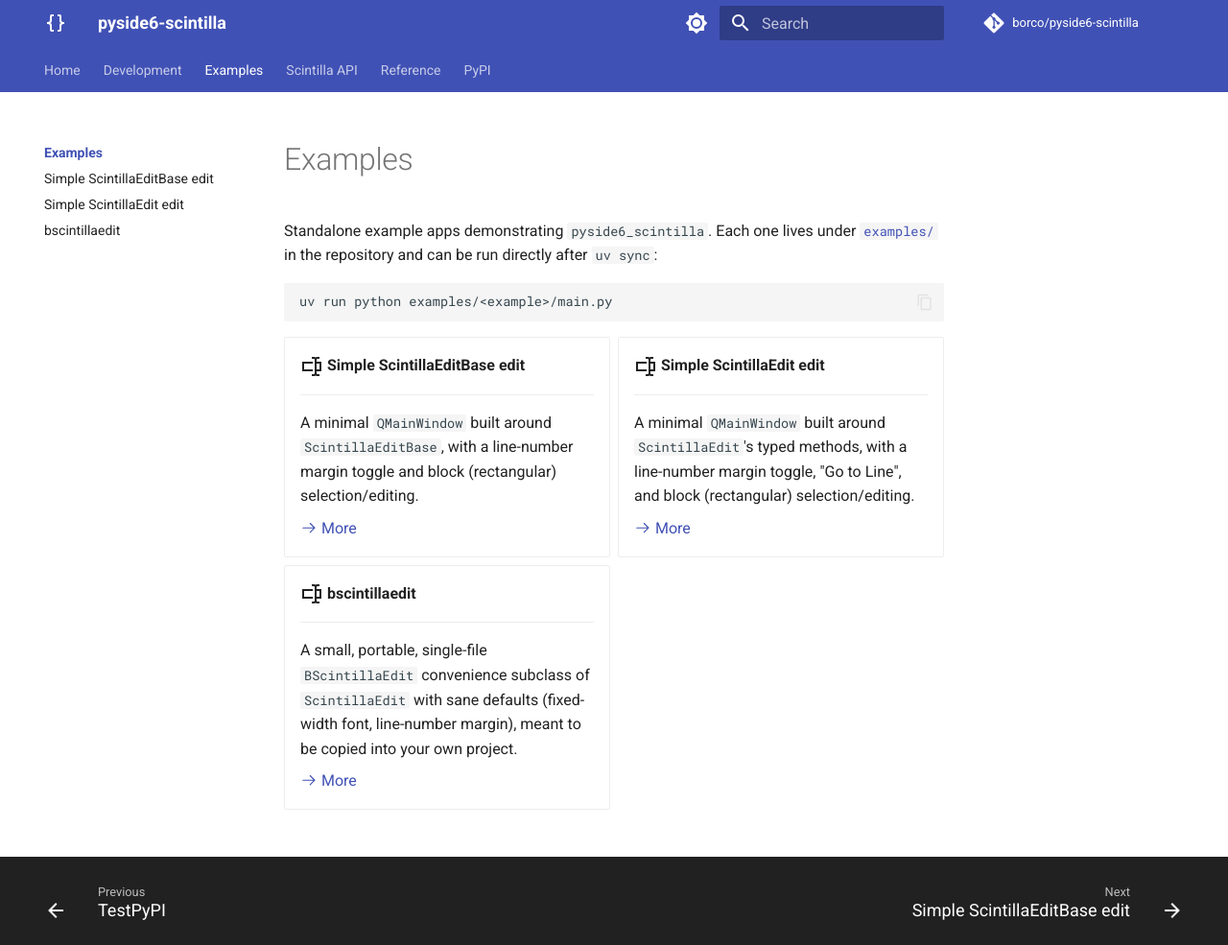
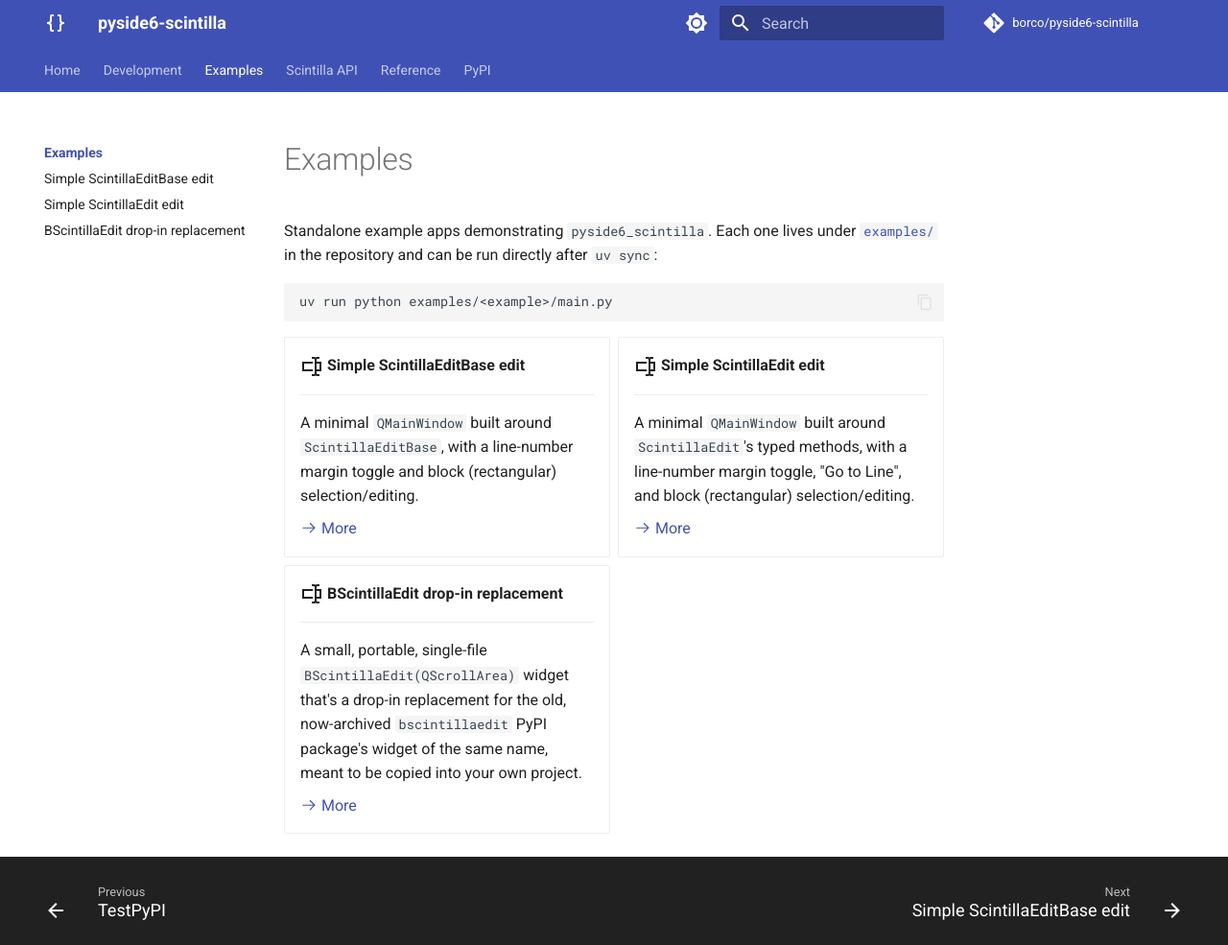
Before and after one commit to borco/pyside6-scintilla, an MkDocs documentation site: the page built from docs/examples/index.md, in a window 1280 px wide and 985 px high. Shown: the whole window at 96% size. Built offline with MkDocs 1.6.1 and Material for MkDocs 9.7.7, drawn with Linux system fonts in a browser that asks for light colours; comment, search, counter and statistics services are not loaded.

Commit message:
Retake and clean up bscintillaedit screenshot, sync docs title
Crop the Windows window border and unblend the rounded-corner
background bleed from the freshly retaken screenshot. Retitle the
bscintillaedit docs page to "BScintillaEdit drop-in replacement" and
update the stale examples index card to match the current drop-in
framing.

```diff
--- a/docs/examples/bscintillaedit.md
+++ b/docs/examples/bscintillaedit.md
@@ -1,4 +1,4 @@
-# bscintillaedit
+# BScintillaEdit drop-in replacement
 
 A small, portable, single-file `BScintillaEdit(QScrollArea)` widget that's a
 **drop-in replacement** for the old, now-archived `bscintillaedit` PyPI
--- a/docs/examples/index.md
+++ b/docs/examples/index.md
@@ -29,13 +29,14 @@
 
     [:octicons-arrow-right-24: More](simple_scintilla_edit.md)
 
--   :material-form-textbox:{ .lg .middle } __bscintillaedit__
+-   :material-form-textbox:{ .lg .middle } __BScintillaEdit drop-in replacement__
 
     ---
 
-    A small, portable, single-file `BScintillaEdit` convenience subclass of
-    `ScintillaEdit` with sane defaults (fixed-width font, line-number
-    margin), meant to be copied into your own project.
+    A small, portable, single-file `BScintillaEdit(QScrollArea)` widget that's
+    a drop-in replacement for the old, now-archived `bscintillaedit` PyPI
+    package's widget of the same name, meant to be copied into your own
+    project.
 
     [:octicons-arrow-right-24: More](bscintillaedit.md)
 
```
Also changed, not shown: docs/assets/images/examples/bscintillaedit.png.
